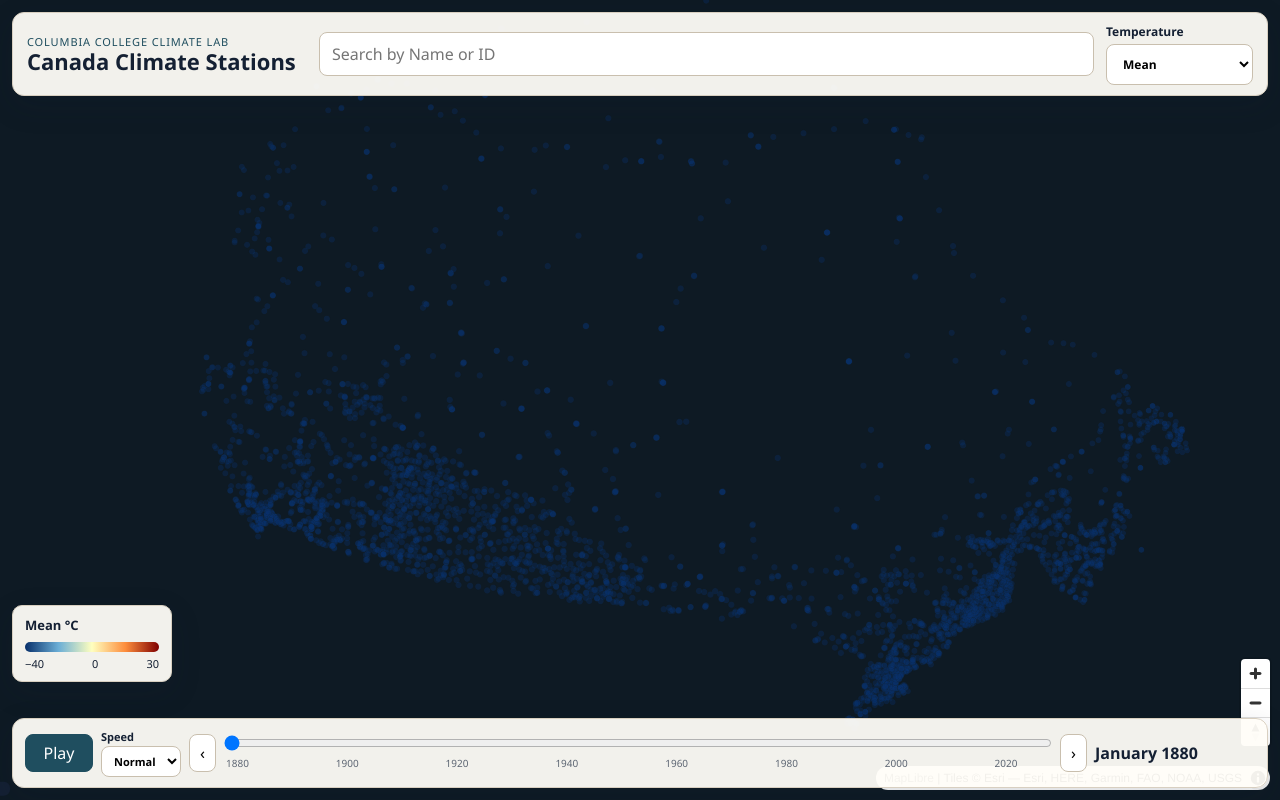
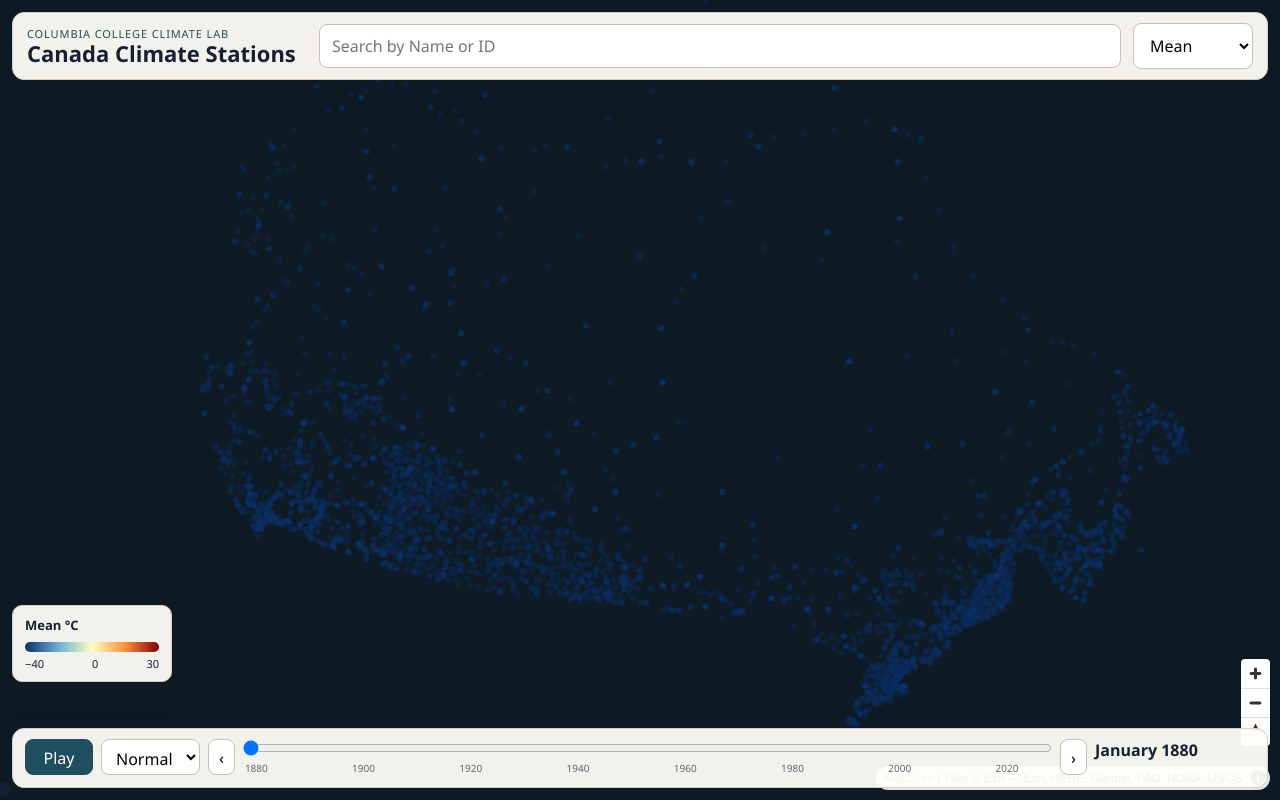
Before and after one commit to baddae/Weather-Stations, a website built with Vite: page index.html in a window 1280 px wide. Built offline with nearby package versions, Linux system fonts and the light colour scheme; no server answers; animation ran at ten frames a second; files whose address does not match are found by name.

Commit message:
Align Play and Mean controls and hide unfinished temperature options.
Co-authored-by: Cursor <cursoragent@cursor.com>

```diff
--- a/index.html
+++ b/index.html
@@ -18,11 +18,9 @@
           <ul id="search-results" hidden></ul>
         </div>
         <label class="variable">
-          Temperature
+          <span class="sr-only">Temperature</span>
           <select id="variable">
             <option value="tavg" selected>Mean</option>
-            <option value="tmax" disabled>Maximum (soon)</option>
-            <option value="tmin" disabled>Minimum (soon)</option>
           </select>
         </label>
       </header>
@@ -39,7 +37,7 @@
       <footer class="timeline">
         <button id="play" type="button">Play</button>
         <label class="speed">
-          Speed
+          <span class="sr-only">Playback speed</span>
           <select id="speed">
             <option value="slow">Slow</option>
             <option value="normal" selected>Normal</option>
--- a/package.json
+++ b/package.json
@@ -7,6 +7,7 @@
     "data": "python scripts/build_data.py",
     "dev": "vite",
     "build": "vite build",
+    "pack:netlify": "vite build --outDir netlify-upload --emptyOutDir",
     "preview": "vite preview"
   },
   "dependencies": {
--- a/src/style.css
+++ b/src/style.css
@@ -74,7 +74,7 @@ h1 {
 }
 
 #search,
-.variable select {
+#variable {
   width: 100%;
   border: 1px solid #c9bfae;
   border-radius: 8px;
@@ -119,12 +119,7 @@ h1 {
 }
 
 .variable {
-  display: flex;
-  flex-direction: column;
-  gap: 4px;
-  font-size: 12px;
-  font-weight: 600;
-  min-width: 140px;
+  min-width: 120px;
 }
 
 .legend {
@@ -164,18 +159,20 @@ h1 {
   display: grid;
   grid-template-columns: auto auto auto 1fr auto auto;
   gap: 8px;
-  align-items: center;
+  align-items: start;
   padding: 10px 12px;
   border-radius: 12px;
 }
 
-.timeline button {
+.timeline button,
+#speed {
   border: 1px solid #c9bfae;
   background: #fff;
   border-radius: 8px;
   padding: 7px 10px;
   font: inherit;
   cursor: pointer;
+  height: 36px;
 }
 
 #play {
@@ -187,18 +184,6 @@ h1 {
 
 .speed {
   display: flex;
-  flex-direction: column;
-  gap: 2px;
-  font-size: 11px;
-  font-weight: 600;
-}
-
-.speed select {
-  border: 1px solid #c9bfae;
-  border-radius: 8px;
-  padding: 6px 8px;
-  font: inherit;
-  background: #fff;
 }
 
 .slider-block {
```
Also changed, not shown: 1 other file.
